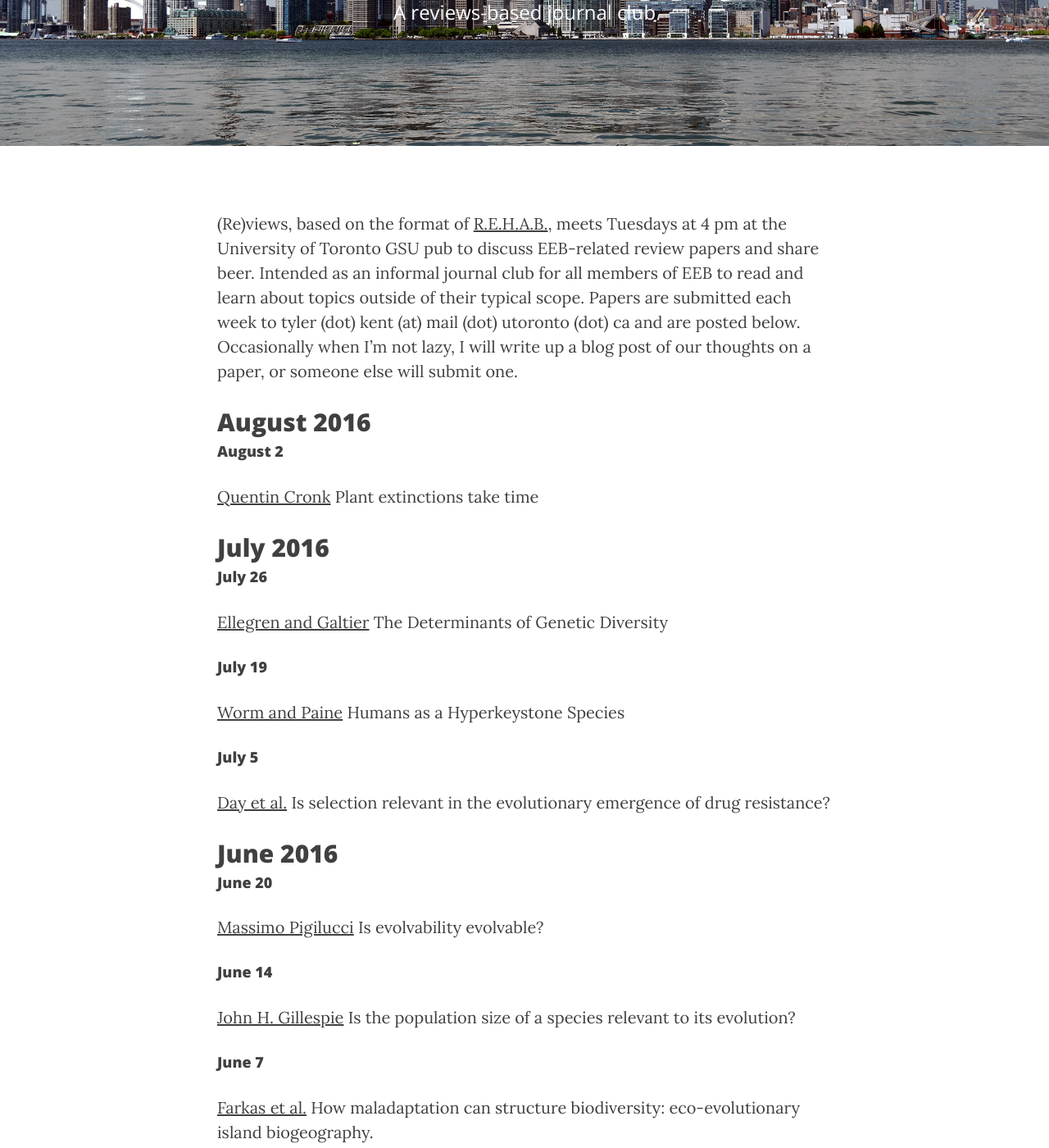
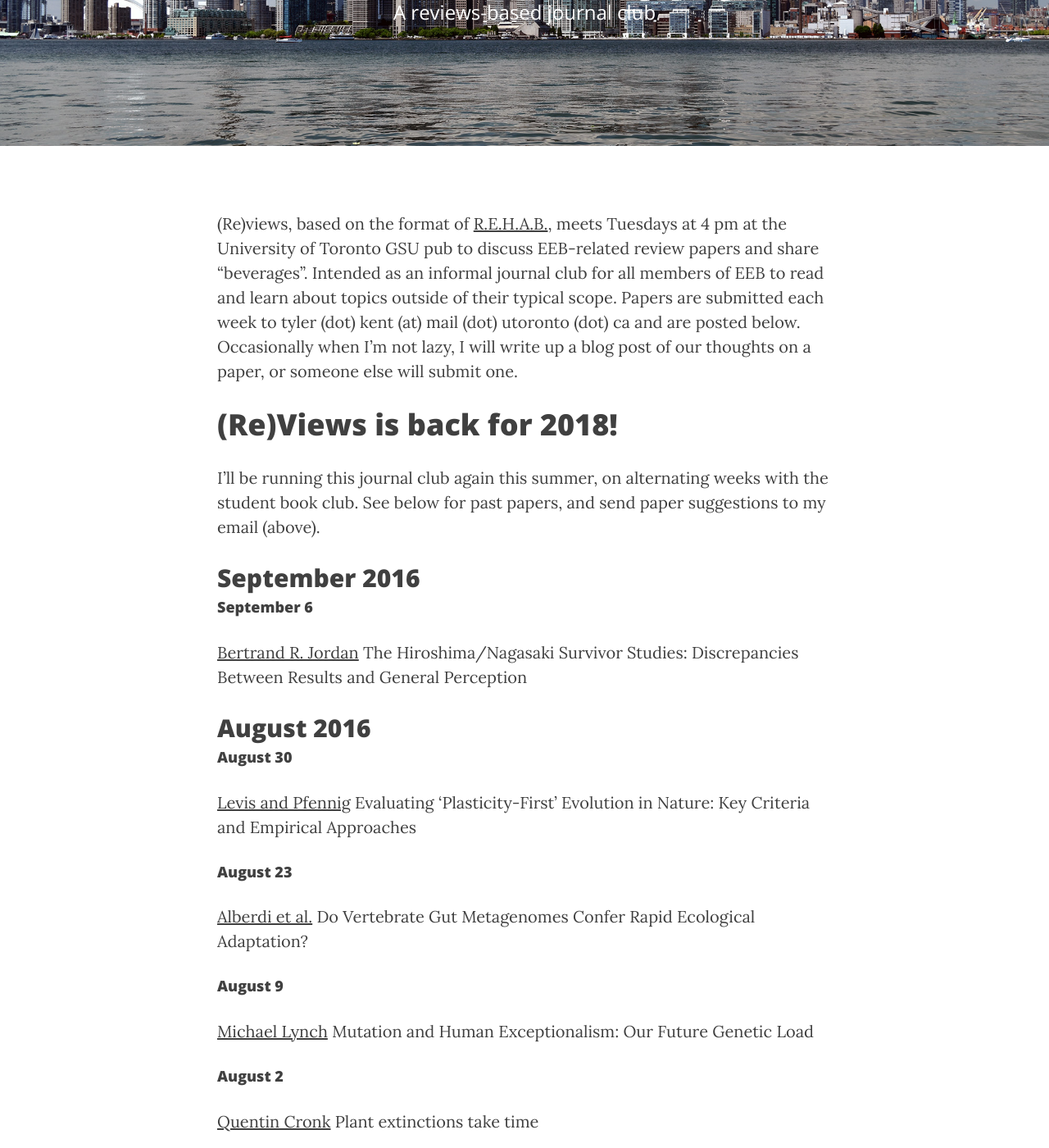
Before and after one commit to tvkent/tvkent.github.io, a Jekyll site: the page built from Reviews.md, in a window 1280 px wide and 1400 px high, scrolled down 270 px. Shown: the whole window at 82% size. Built offline with Jekyll 4.4.1, drawn with Linux system fonts in a browser that asks for light colours; nearby versions of some CDN libraries.

Commit message:
cv and reviews updates

```diff
--- a/Reviews.md
+++ b/Reviews.md
@@ -5,12 +5,30 @@ description: "A reviews-based journal club"
 header-img: "img/tdot.jpg"
 ---
 
-(Re)views, based on the format of [R.E.H.A.B.](http://www.rilab.org/rehab.html), meets Tuesdays at 4 pm at the University of Toronto GSU pub to discuss EEB-related review papers and share beer.
+(Re)views, based on the format of [R.E.H.A.B.](http://www.rilab.org/rehab.html), meets Tuesdays at 4 pm at the University of Toronto GSU pub to discuss EEB-related review papers and share "beverages".
 Intended as an informal journal club for all members of EEB to read and learn about topics outside of their typical scope.
 Papers are submitted each week to tyler (dot) kent (at) mail (dot) utoronto (dot) ca and are posted below.
 Occasionally when I'm not lazy, I will write up a blog post of our thoughts on a paper, or someone else will submit one.
 
+# (Re)Views is back for 2018!
+I'll be running this journal club again this summer, on alternating weeks with the student book club. See below for past papers, and send paper suggestions to my email (above).
+
+
+## September 2016
+
+#### September 6
+[Bertrand R. Jordan](http://www.genetics.org/content/genetics/203/4/1505.full.pdf) The Hiroshima/Nagasaki Survivor Studies: Discrepancies Between Results and General Perception
+
 ## August 2016
+
+#### August 30
+[Levis and Pfennig](https://doi.org/10.1016/j.tree.2016.03.012) Evaluating ‘Plasticity-First’ Evolution in Nature: Key Criteria and Empirical Approaches
+
+#### August 23
+[Alberdi et al.](http://www.cell.com/trends/ecology-evolution/fulltext/S0169-5347(16)30077-5) Do Vertebrate Gut Metagenomes Confer Rapid Ecological Adaptation?
+
+#### August 9
+[Michael Lynch](http://www.genetics.org/content/202/3/869) Mutation and Human Exceptionalism: Our Future Genetic Load
 
 #### August 2
 [Quentin Cronk](https://paperpile.com/view/43ae7f1e-ae0c-052a-8385-0ee25cc58735) Plant extinctions take time
```
